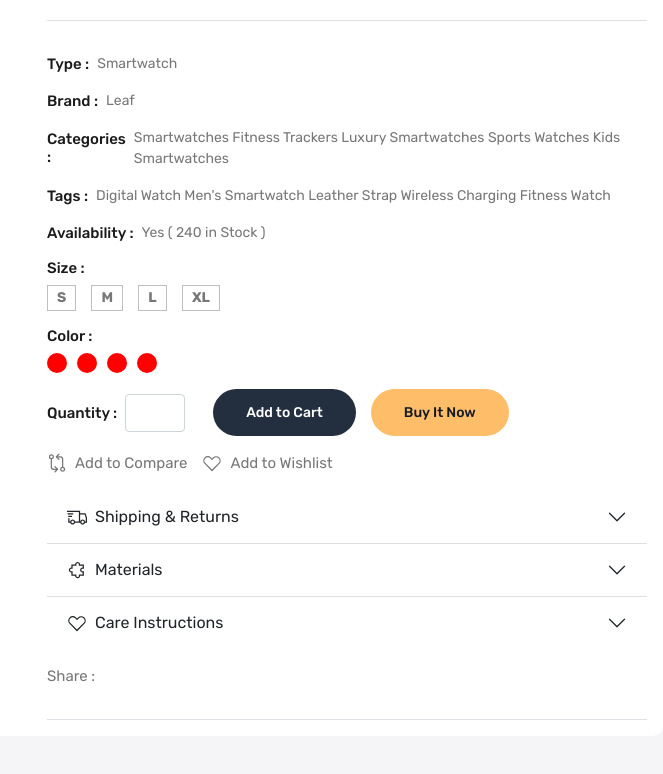
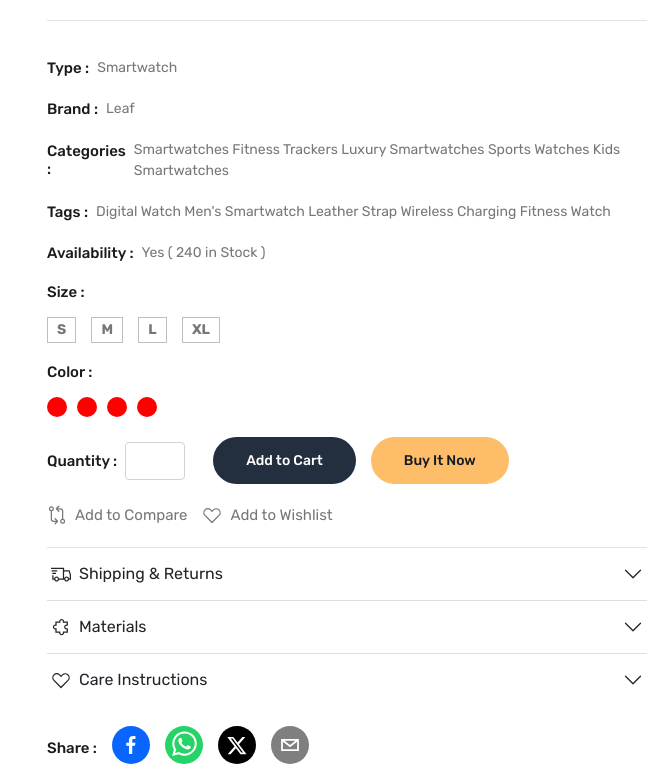
Before and after one commit to Himanshu-Bharti-Ji/frontend, a React (Vite) app: page /store/product/1 in a window 1280 px wide. Shown: the part 546-1320 px from the top of the page, without its empty margins (617-1280 px from the left). Built offline with nearby package versions, Linux system fonts and the light colour scheme.

Commit message:
Complete Main(Single) Product Page

```diff
--- a/package.json
+++ b/package.json
@@ -19,7 +19,8 @@
     "react-inner-image-zoom": "^3.0.2",
     "react-rating-stars-component": "^2.2.0",
     "react-redux": "^9.1.0",
-    "react-router-dom": "^6.22.0"
+    "react-router-dom": "^6.22.0",
+    "react-share": "^5.1.0"
   },
   "devDependencies": {
     "@types/react": "^18.2.43",
--- a/src/App.css
+++ b/src/App.css
@@ -1045,6 +1045,10 @@ footer .input-group-text {
   color: var(--color--777777);
 }
 
+.main-product-details .my-20 {
+  margin: 20px 0;
+}
+
 .accordion-button {
   color: #212529; /* Set the text color to black */
   background-color: transparent; /* Remove background color */
@@ -1070,6 +1074,16 @@ footer .input-group-text {
   border-color: #dee2e6; /* Set border color for accordion body */
 }
 
+.myAccordian {
+  border-top: 1px solid #dee2e6;
+}
+
+.myAccordian .accordion-body {
+  color: var(--color--777777);
+  font-size: 15px;
+}
+
+
 
 /*  Main(Single) Product Page End Here*/
 
--- a/src/pages/SingleProduct.jsx
+++ b/src/pages/SingleProduct.jsx
@@ -7,6 +7,8 @@ import ReactStars from "react-rating-stars-component";
 import InnerImageZoom from 'react-inner-image-zoom';
 import 'react-inner-image-zoom/lib/InnerImageZoom/styles.css';
 import Color from "../components/Color";
+
+import { EmailShareButton, EmailIcon, FacebookShareButton, FacebookIcon, WhatsappShareButton, WhatsappIcon, TwitterShareButton, XIcon } from "react-share";
 
 // importing images
 import smartwatch from "../images/smartwatch.jpg"
@@ -23,6 +25,7 @@ import { LiaPuzzlePieceSolid } from "react-icons/lia";
 function SingleProduct() {
     const [orderedProduct, setOrderedProduct] = useState(true);
 
+    const currentPageUrl = window.location.href;
 
 
 
@@ -67,28 +70,28 @@ function SingleProduct() {
                                             <a className='review-btn' href="#review">Write a review</a>
                                         </div>
                                         <div className="border-bottom py-3 ">
-                                            <div className="d-flex gap-2  align-items-center my-3">
+                                            <div className="d-flex gap-2  align-items-center my-20">
                                                 <h3 className='product-heading'>Type : </h3>
                                                 <p className='product-data'>Smartwatch</p>
                                             </div>
-                                            <div className="d-flex gap-2  align-items-center my-3">
+                                            <div className="d-flex gap-2  align-items-center my-20">
                                                 <h3 className='product-heading'>Brand : </h3>
                                                 <p className='product-data'>Leaf</p>
                                             </div>
-                                            <div className="d-flex gap-2  align-items-center my-3">
+                                            <div className="d-flex gap-2  align-items-center my-20">
                                                 <h3 className='product-heading'>Categories : </h3>
                                                 <p className='product-data'>Smartwatches Fitness Trackers Luxury Smartwatches Sports Watches Kids Smartwatches</p>
                                             </div>
-                                            <div className="d-flex gap-2  align-items-center my-3">
+                                            <div className="d-flex gap-2  align-items-center my-20">
                                                 <h3 className='product-heading'>Tags : </h3>
                                                 <p className='product-data'>Digital Watch Men's Smartwatch Leather Strap Wireless Charging Fitness Watch</p>
                                             </div>
-                                            <div className="d-flex gap-2  align-items-center my-3">
+                                            <div className="d-flex gap-2  align-items-center my-20">
                                                 <h3 className='product-heading'>Availability : </h3>
                                                 <p className='product-data'>Yes ( 240 in Stock )</p>
                                             </div>
-                                            <div className="d-flex gap-2  flex-column  my-3">
-                                                <h3 className='product-heading'>Size : </h3>
+                                            <div className="d-flex gap-2  flex-column  my-20">
+                                                <h3 className='product-heading mb-2'>Size : </h3>
                                                 <div className="d-flex flex-wrap gap-15">
                                                     <span className="badge">S</span>
                                                     <span className="badge">M</span>
@@ -96,11 +99,11 @@ function SingleProduct() {
                                                     <span className="badge">XL</span>
                                                 </div>
                                             </div>
-                                            <div className="d-flex gap-2  flex-column  my-3">
-                                                <h3 className='product-heading'>Color : </h3>
+                                            <div className="d-flex gap-2  flex-column  my-20">
+                                                <h3 className='product-heading mb-2'>Color : </h3>
                                                 <Color />
                                             </div>
-                                            <div className="d-flex gap-2 align-items-center my-3">
+                                            <div className="d-flex gap-2 align-items-center my-20">
                                                 <h3 className='product-heading'>Quantity : </h3>
                                                 <div className="">
                                                     <input className='form-control w-75' type="number" name="quantity" id="" min={1} max={10} />
@@ -110,7 +113,7 @@ function SingleProduct() {
                                                     <button className='button border-0 signup '>Buy It Now</button>
                                                 </div>
                                             </div>
-                                            <div className="d-flex gap-15 align-items-center my-3">
+                                            <div className="d-flex gap-15 align-items-center my-20">
                                                 <div className='d-flex align-items-center gap-2'>
                                                     <a className='d-flex align-items-center gap-2' href=""><IoGitCompareOutline className='fs-5' />Add to Compare</a>
                                                 </div>
@@ -118,12 +121,12 @@ function SingleProduct() {
                                                     <a className='d-flex align-items-center gap-2' href=""><PiHeartStraight className='fs-5' />Add to Wishlist</a>
                                                 </div>
                                             </div>
-                                            <div className="myAccordian my-3">
+                                            <div className="myAccordian my-20">
                                                 <div class="accordion accordion-flush" id="accordionFlushExample">
                                                     <div class="accordion-item ">
                                                         <h2 class="accordion-header" id="flush-headingOne">
-                                                            <button class="accordion-button collapsed" type="button" data-bs-toggle="collapse" data-bs-target="#flush-collapseOne" aria-expanded="false" aria-controls="flush-collapseOne">
-                                                            <span className='d-flex align-items-center gap-2'><LiaShippingFastSolid className='fs-5' />Shipping & Returns</span>
+                                                            <button class="accordion-button collapsed px-1" type="button" data-bs-toggle="collapse" data-bs-target="#flush-collapseOne" aria-expanded="false" aria-controls="flush-collapseOne">
+                                                                <span className='d-flex align-items-center gap-2'><LiaShippingFastSolid className='fs-5' />Shipping & Returns</span>
                                                             </button>
                                                         </h2>
                                                         <div id="flush-collapseOne" class="accordion-collapse collapse" aria-labelledby="flush-headingOne" data-bs-parent="#accordionFlushExample">
@@ -132,8 +135,8 @@ function SingleProduct() {
                                                     </div>
                                                     <div class="accordion-item ">
                                                         <h2 class="accordion-header" id="flush-headingTwo">
-                                                            <button class="accordion-button collapsed" type="button" data-bs-toggle="collapse" data-bs-target="#flush-collapseTwo" aria-expanded="false" aria-controls="flush-collapseTwo">
-                                                            <span className='d-flex align-items-center gap-2'><LiaPuzzlePieceSolid className='fs-5' />Materials</span>
+                                                            <button class="accordion-button collapsed px-1" type="button" data-bs-toggle="collapse" data-bs-target="#flush-collapseTwo" aria-expanded="false" aria-controls="flush-collapseTwo">
+                                                                <span className='d-flex align-items-center gap-2'><LiaPuzzlePieceSolid className='fs-5' />Materials</span>
                                                             </button>
                                                         </h2>
                                                         <div id="flush-collapseTwo" class="accordion-collapse collapse" aria-labelledby="flush-headingTwo" data-bs-parent="#accordionFlushExample">
@@ -142,8 +145,8 @@ function SingleProduct() {
                                                     </div>
                                                     <div class="accordion-item ">
                                                         <h2 class="accordion-header" id="flush-headingThree">
-                                                            <button class="accordion-button collapsed" type="button" data-bs-toggle="collapse" data-bs-target="#flush-collapseThree" aria-expanded="false" aria-controls="flush-collapseThree">
-                                                            <span className='d-flex align-items-center gap-2'><PiHeartStraight className='fs-5' />Care Instructions</span>
+                                                            <button class="accordion-button collapsed px-1" type="button" data-bs-toggle="collapse" data-bs-target="#flush-collapseThree" aria-expanded="false" aria-controls="flush-collapseThree">
+                                                                <span className='d-flex align-items-center gap-2'><PiHeartStraight className='fs-5' />Care Instructions</span>
                                                             </button>
                                                         </h2>
                                                         <div id="flush-collapseThree" class="accordion-collapse collapse" aria-labelledby="flush-headingThree" data-bs-parent="#accordionFlushExample">
@@ -152,8 +155,29 @@ function SingleProduct() {
                                                     </div>
                                                 </div>
                                             </div>
-                                            <div className="d-flex gap-15 align-items-center my-3">
-                                                <a href="">Share : </a>
+                                            <div className="d-flex gap-15 align-items-center my-20">
+                                                <h3 className='product-heading'>Share : </h3>
+                                                <div>
+                                                    <FacebookShareButton url={currentPageUrl}>
+                                                        <FacebookIcon size={38} round={true} />
+                                                    </FacebookShareButton>
+                                                </div>
+                                                <div>
+                                                    <WhatsappShareButton url={currentPageUrl}>
+                                                        <WhatsappIcon size={38} round={true} />
+                                                    </WhatsappShareButton>
+                                                </div>
+                                                <div>
+                                                    <TwitterShareButton url={currentPageUrl}>
+                                                        <XIcon size={38} round={true} />
+                                                    </TwitterShareButton>
+                                                </div>
+                                                <div>
+                                                    <EmailShareButton url={currentPageUrl}>
+                                                        <EmailIcon size={38} round={true} />
+                                                    </EmailShareButton>
+                                                </div>
+
                                             </div>
                                         </div>
                                     </div>
```
Also changed, not shown: 1 other file (tests, documents, lock files or other folders).
